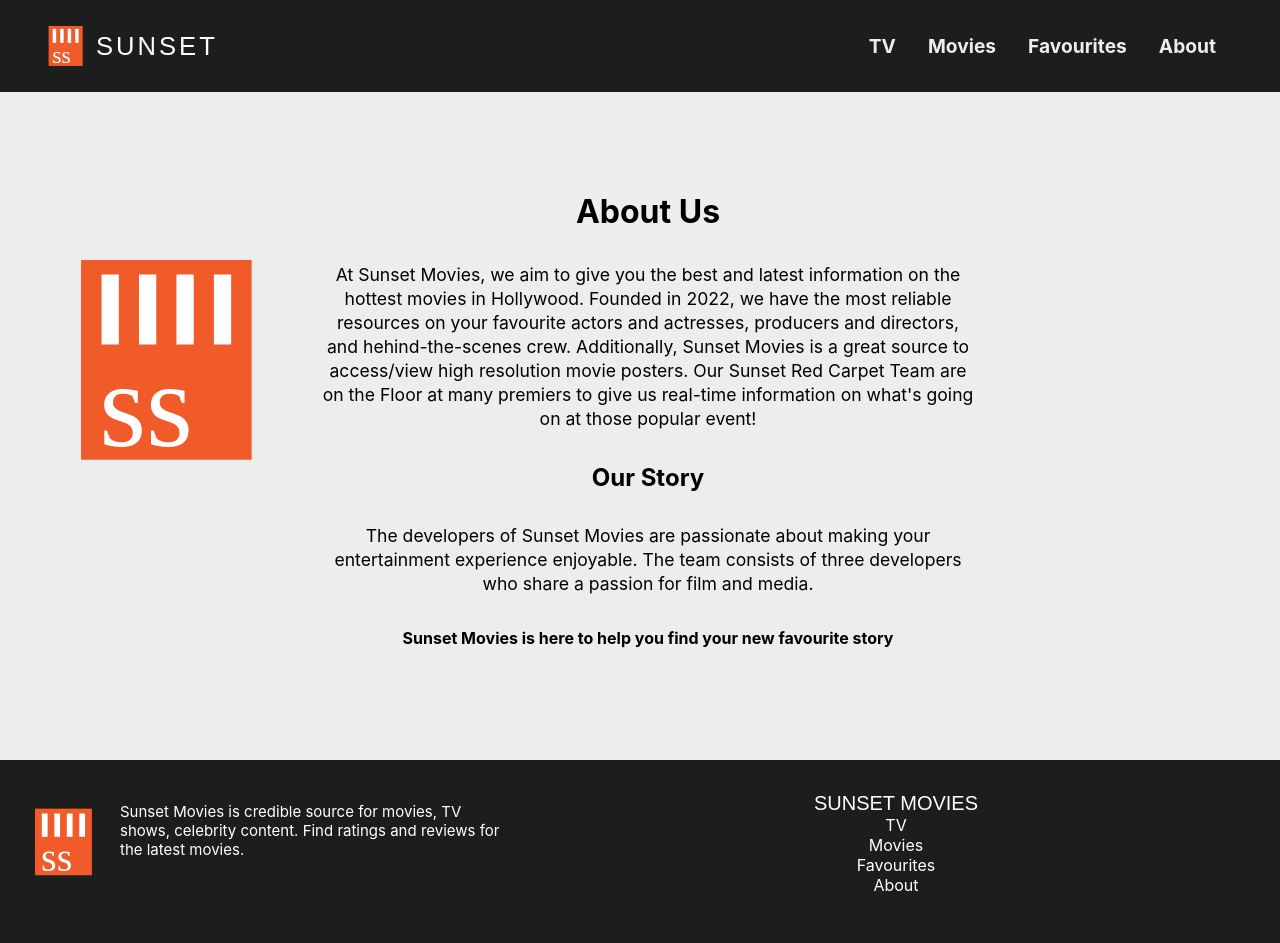
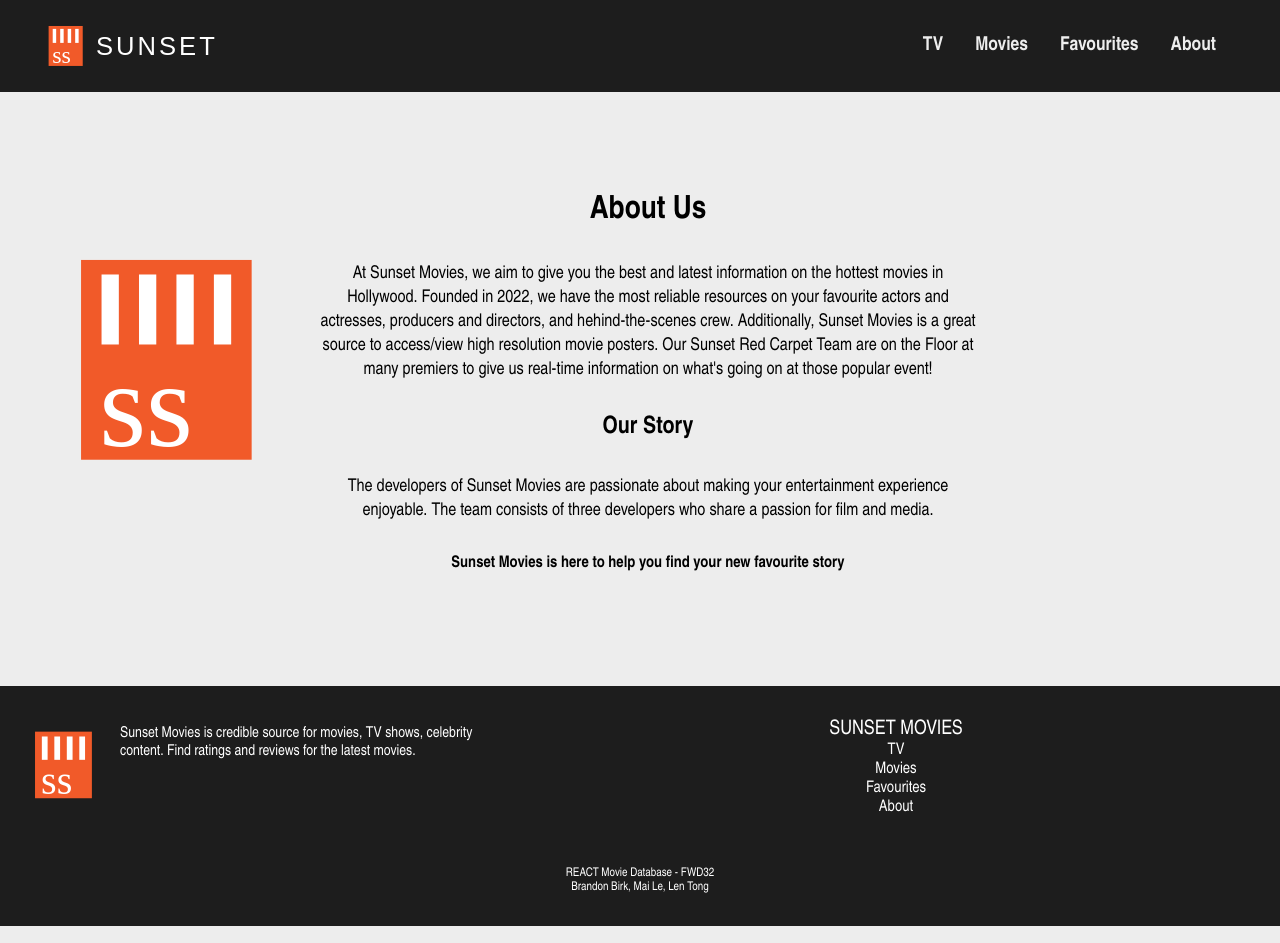
Before and after one commit to brandonb95/Movie-Database, a React (Create React App) app in the folder movie-database/: page /about in a window 1280 px wide. Shown: the top 943 px of the page. Built offline with nearby package versions, Linux system fonts and the light colour scheme.

Commit message:
addition of $body-font variable

```diff
--- a/movie-database/src/scss/_about.scss
+++ b/movie-database/src/scss/_about.scss
@@ -2,6 +2,7 @@
 
 body {
     background-color: $light-bg-color;
+    font-family: $body-font;
 }
 .about-content {
     text-align: center;
@@ -38,7 +39,7 @@
         grid-template-columns: 1fr 40fr;
 
         img {
-            width: 18rem;
+            width: 15rem;
             margin-top: 15rem;
         }
 
--- a/movie-database/src/scss/_footer.scss
+++ b/movie-database/src/scss/_footer.scss
@@ -10,6 +10,7 @@
     background-color: $dark-bg-color;
     color: $white;
     margin-top: 18rem;
+    font-family: $body-font;
 
     .footer-main {
         display: flex;
@@ -26,7 +27,6 @@
         h1 {
             font-size: 1.25rem;
             font-weight: 400;
-            font-family: $logo-font;
         }
 
         li {
--- a/movie-database/src/scss/_variables.scss
+++ b/movie-database/src/scss/_variables.scss
@@ -8,3 +8,4 @@
 
 //FONT
 $logo-font: 'Molot', Arial, Helvetica, sans-serif;
+$body-font: 'Franklin Gothic', 'Arial Narrow', Arial, sans-serif;
```
